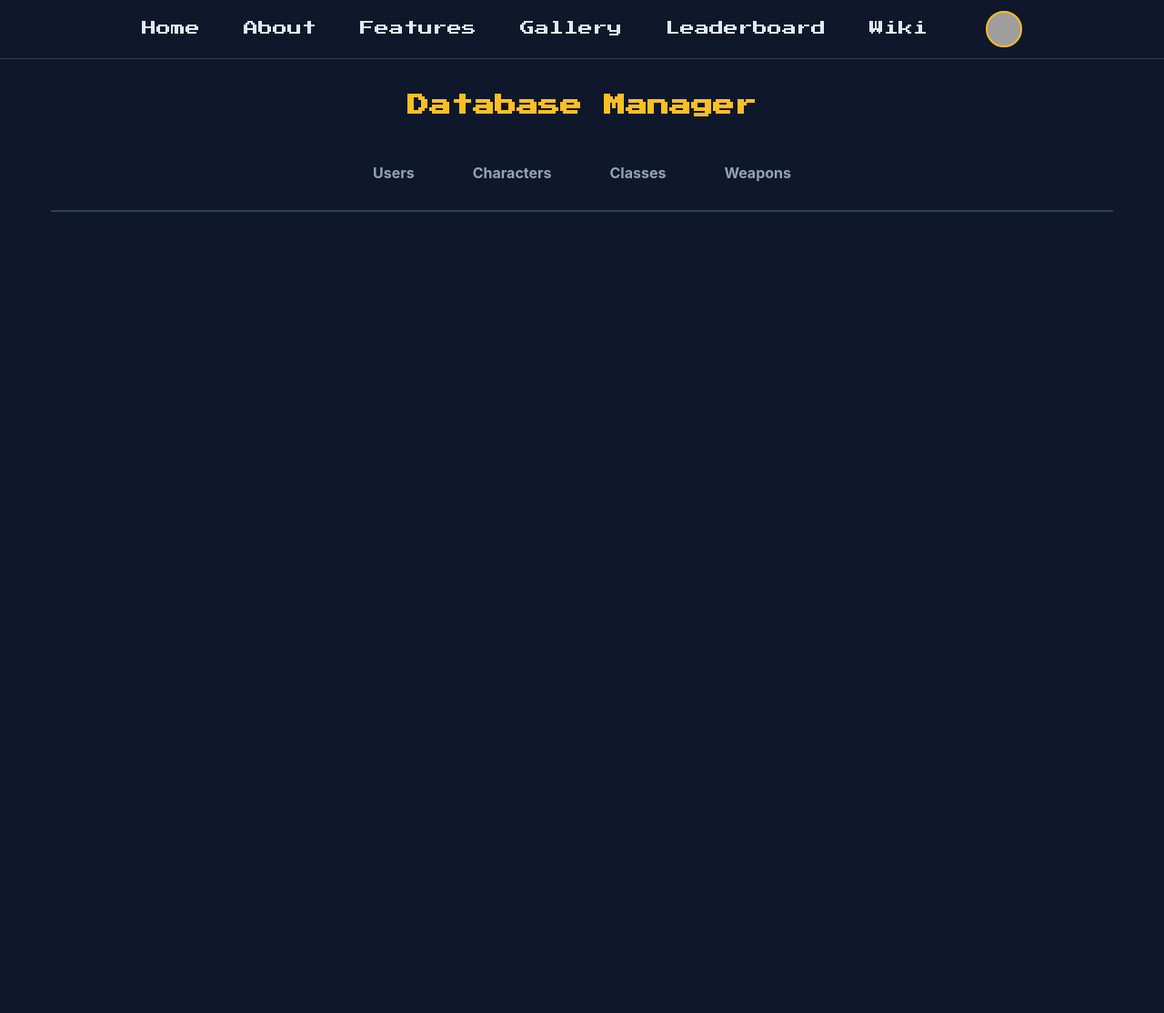
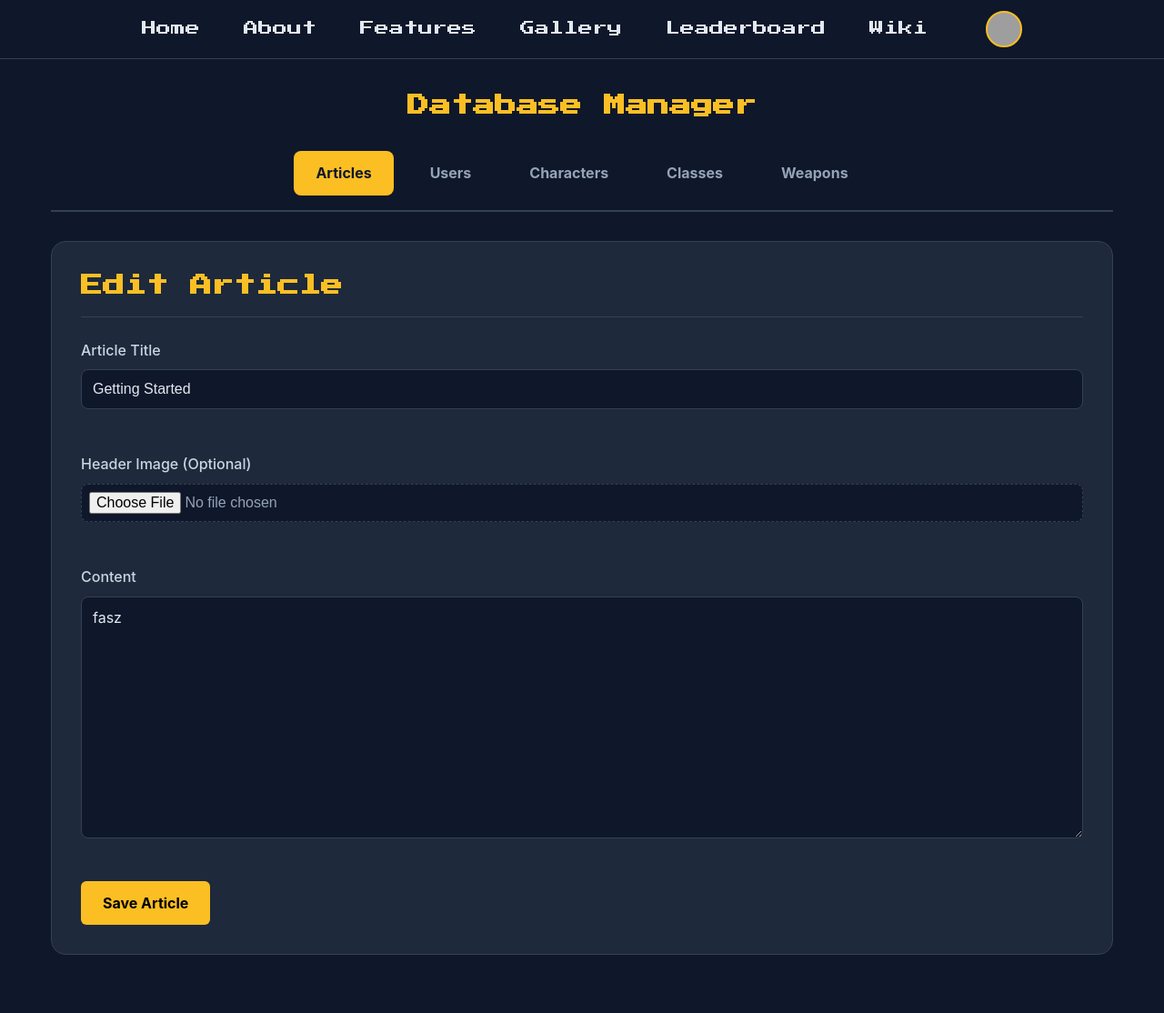
Before and after one commit to gczyb/mesterremek, a PHP site: page /geczygod/admin.php?tab=articles&edit=1 in a window 1280 px wide. Shown: the whole page at 91% size. Before the commit the page ends 233 px from the top, so only its background shows below. Run offline with PHP 8.4, Linux system fonts and the light colour scheme; a user stored in the database is signed in; data comes from the database, SQL or seed files in the repository; grey boxes are pictures that could not be loaded.

Commit message:
admin dashboard, wiki article update

```diff
--- a/admin.php
+++ b/admin.php
@@ -59,6 +59,45 @@ if ($_SERVER['REQUEST_METHOD'] === 'POST') {
         }
     }
 
+    // TOGGLE ADMIN PRIVILEGES
+    elseif ($action === 'toggle_admin') {
+        $target_id = (int)$_POST['user_id'];
+        $new_status = (int)$_POST['admin_status'];
+
+        // Safeguard: Prevent the active admin from demoting themselves
+        if ($target_id === $user['id'] && $new_status === 0) {
+            $error = "You cannot revoke your own admin privileges.";
+        } else {
+            $stmt = $conn->prepare("UPDATE users SET admin = ? WHERE id = ?");
+            $stmt->bind_param("ii", $new_status, $target_id);
+            $stmt->execute();
+            $message = "User admin privileges updated successfully.";
+        }
+    }
+
+    // SAVE ARTICLE
+    elseif ($action === 'save_article') {
+        $id = (int)$_POST['article_id'];
+        $title = trim($_POST['title']);
+        $content = trim($_POST['content']);
+        $img = handleAdminUpload($_FILES['image'] ?? null, 'wiki');
+
+        if ($id > 0) {
+            if ($img) {
+                $stmt = $conn->prepare("UPDATE wiki_entries SET title=?, content=?, image_url=? WHERE id=?");
+                $stmt->bind_param("sssi", $title, $content, $img, $id);
+            } else {
+                $stmt = $conn->prepare("UPDATE wiki_entries SET title=?, content=? WHERE id=?");
+                $stmt->bind_param("ssi", $title, $content, $id);
+            }
+        } else {
+            $stmt = $conn->prepare("INSERT INTO wiki_entries (title, content, image_url) VALUES (?, ?, ?)");
+            $stmt->bind_param("sss", $title, $content, $img);
+        }
+        $stmt->execute();
+        $message = "Article saved successfully.";
+    }
+
     // SAVE CLASS
     elseif ($action === 'save_class') {
         $id = (int)$_POST['class_id'];
@@ -108,9 +147,11 @@ if ($_SERVER['REQUEST_METHOD'] === 'POST') {
 
     // SAVE CHARACTER
     elseif ($action === 'save_character') {
-        $id = (int)$_POST['character_id']; $name = $_POST['name']; $c_id = (int)$_POST['class_id'];
+        $id = (int)$_POST['character_id'];
+        $name = $_POST['name']; $c_id = (int)$_POST['class_id'];
         $ally = (int)$_POST['ally']; $hp = (int)$_POST['base_hp']; $str = (int)$_POST['base_str'];
-        $dex = (int)$_POST['base_dex']; $skill = (int)$_POST['base_skill']; $def = (int)$_POST['base_def'];
+        $dex = (int)$_POST['base_dex'];
+        $skill = (int)$_POST['base_skill']; $def = (int)$_POST['base_def'];
         $luck = (int)$_POST['base_luck']; $move = (int)$_POST['base_move']; $desc = $_POST['description'];
         $img = handleAdminUpload($_FILES['image'] ?? null, 'characters');
 
@@ -136,6 +177,7 @@ $tab = $_GET['tab'] ?? 'users';
 $edit_data = null;
 if (isset($_GET['edit'])) {
     $edit_id = (int)$_GET['edit'];
+    if ($tab === 'articles') $edit_data = $conn->query("SELECT * FROM wiki_entries WHERE id = $edit_id")->fetch_assoc();
     if ($tab === 'classes') $edit_data = $conn->query("SELECT * FROM classes WHERE class_id = $edit_id")->fetch_assoc();
     if ($tab === 'weapons') $edit_data = $conn->query("SELECT * FROM weapons WHERE weapon_id = $edit_id")->fetch_assoc();
     if ($tab === 'characters') $edit_data = $conn->query("SELECT * FROM characters WHERE character_id = $edit_id")->fetch_assoc();
@@ -230,15 +272,42 @@ if (isset($_GET['edit'])) {
         <h1>Database Manager</h1>
 
         <?php if ($message): ?><div class="alert alert-success"><?php echo $message; ?></div><?php endif; ?>
+        <?php if ($error): ?><div class="alert alert-error"><?php echo $error; ?></div><?php endif; ?>
 
         <div class="admin-tabs">
+            <a href="?tab=articles" class="admin-tab <?php echo $tab=='articles'?'active':'';?>">Articles</a>
             <a href="?tab=users" class="admin-tab <?php echo $tab=='users'?'active':'';?>">Users</a>
             <a href="?tab=characters" class="admin-tab <?php echo $tab=='characters'?'active':'';?>">Characters</a>
             <a href="?tab=classes" class="admin-tab <?php echo $tab=='classes'?'active':'';?>">Classes</a>
             <a href="?tab=weapons" class="admin-tab <?php echo $tab=='weapons'?'active':'';?>">Weapons</a>
         </div>
 
-        <?php if ($tab == 'users'):
+        <?php if ($tab == 'articles'): ?>
+        <div class="card">
+            <h3><?php echo $edit_data ? 'Edit Article' : 'New Article'; ?></h3>
+            <form method="POST" enctype="multipart/form-data">
+                <input type="hidden" name="action" value="save_article">
+                <input type="hidden" name="article_id" value="<?php echo $edit_data['id'] ?? 0; ?>">
+                <div class="form-grid">
+                    <div class="form-group form-full">
+                        <label>Article Title</label>
+                        <input type="text" name="title" value="<?php echo htmlspecialchars($edit_data['title'] ?? ''); ?>" required>
+                    </div>
+                    <div class="form-group form-full">
+                        <label>Header Image (Optional)</label>
+                        <?php if(!empty($edit_data['image_url'])): ?><img src="<?php echo $edit_data['image_url']; ?>" style="height:60px; margin-bottom:0.5rem; border-radius:0.25rem;"><br><?php endif; ?>
+                        <input type="file" name="image" accept="image/*">
+                    </div>
+                    <div class="form-group form-full">
+                        <label>Content</label>
+                        <textarea name="content" rows="12" placeholder="Write your guide here..." required><?php echo htmlspecialchars($edit_data['content'] ?? ''); ?></textarea>
+                    </div>
+                </div>
+                <button type="submit" class="btn" style="margin-top: 1rem;">Save Article</button>
+            </form>
+        </div>
+
+        <?php elseif ($tab == 'users'):
             $users = $conn->query("SELECT * FROM users");
         ?>
         <div class="card">
@@ -255,6 +324,17 @@ if (isset($_GET['edit'])) {
                     <td data-label="Email"><?php echo htmlspecialchars($u['email']); ?></td>
                     <td data-label="Admin"><span class="badge <?php echo $u['admin'] ? 'badge-ally' : 'badge-enemy'; ?>"><?php echo $u['admin'] ? 'Yes' : 'No'; ?></span></td>
                     <td data-label="Actions">
+                        <div style="display: flex; gap: 0.5rem; justify-content: flex-end;">
+                            <form method="POST" style="margin:0;">
+                                <input type="hidden" name="action" value="toggle_admin">
+                                <input type="hidden" name="user_id" value="<?php echo $u['id']; ?>">
+                                <input type="hidden" name="admin_status" value="<?php echo $u['admin'] ? 0 : 1; ?>">
+                                <button type="submit" class="badge <?php echo $u['admin'] ? 'badge-enemy' : 'badge-ally'; ?>"
+                                        onclick="return confirm('Change admin status for this user?');">
+                                    <?php echo $u['admin'] ? 'Revoke Admin' : 'Make Admin'; ?>
+                                </button>
+                            </form>
+
                             <form method="POST" onsubmit="return confirm('Delete user?');" style="margin:0;">
                                 <input type="hidden" name="action" value="delete_record">
                                 <input type="hidden" name="table" value="users">
@@ -262,6 +342,7 @@ if (isset($_GET['edit'])) {
                                 <input type="hidden" name="id_val" value="<?php echo $u['id']; ?>">
                                 <button type="submit" class="badge badge-danger">Delete</button>
                             </form>
+                        </div>
                     </td>
                 </tr>
                 <?php endwhile; ?>
```
Also changed, not shown: wiki.php (+28 -2 lines). Lines whose indentation alone changed are shown as unchanged.
